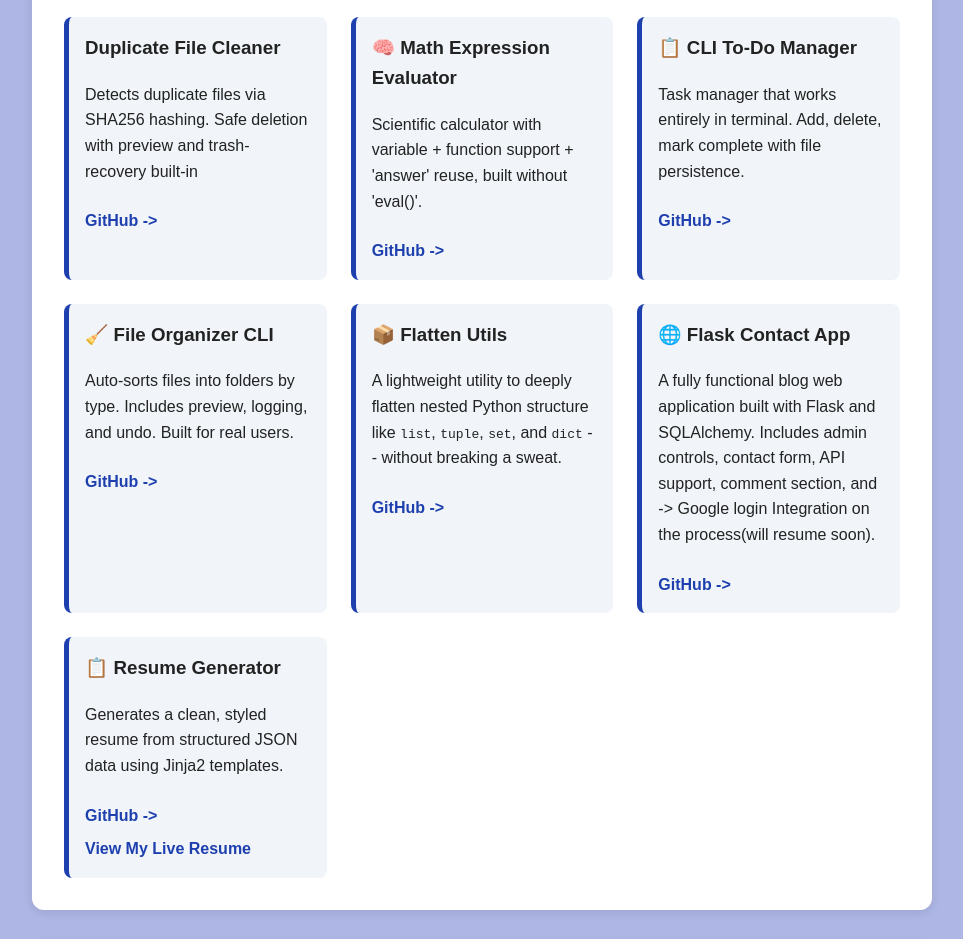
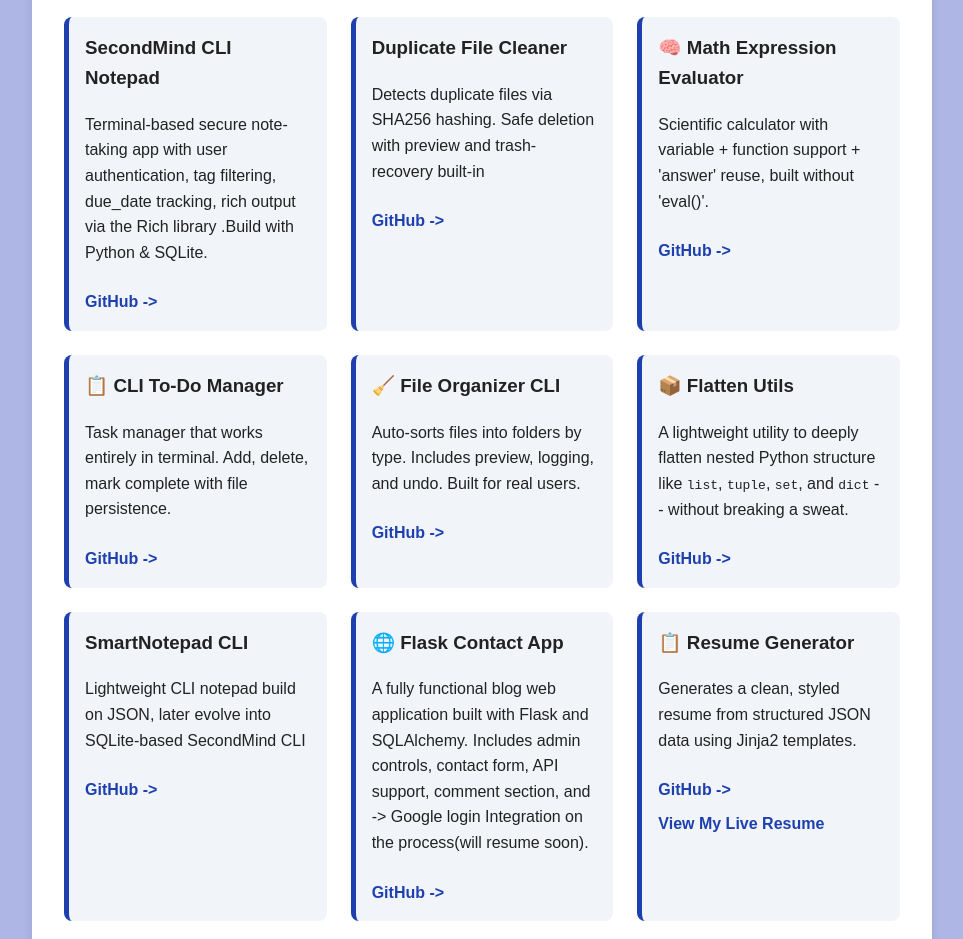
Before and after one commit to StarCoderSC/starcodersc.github.io, a plain HTML site: page index.html in a window 1280 px wide. Shown: the part 993-1932 px from the top of the page, without its empty margins (158-1121 px from the left). Drawn offline with nearby package versions, Linux system fonts and the light colour scheme.

Commit message:
Updated index

```diff
--- a/index.html
+++ b/index.html
@@ -51,15 +51,26 @@
     <h2>🧰 Featured Projects</h2>
     <div class="project-grid">
       <div class="project-card">
+        <h3>SecondMind CLI Notepad</h3>
+        <p>Terminal-based secure note-taking app with user authentication, tag filtering,
+          due_date tracking, rich output via the Rich library
+          .Build with Python & SQLite.
+        </p>
+        <a href="https://github.com/StarCoderSC/secondmind-cli" target="_blank">GitHub -></a>
+      </div>
+
+      <div class="project-card">
         <h3>Duplicate File Cleaner</h3>
         <p>Detects duplicate files via SHA256 hashing. Safe deletion with preview and trash-recovery built-in</p>
         <a href="https://github.com/StarCoderSC/duplicate-file-cleaner" target="_blank">GitHub -></a>
       </div>
+
       <div class="project-card">
         <h3>🧠 Math Expression Evaluator</h3>
         <p>Scientific calculator with variable + function support + 'answer' reuse, built without 'eval()'.</p>
         <a href="https://github.com/StarCoderSC/math-expression-evaluator" target="_blank">GitHub -></a>
       </div>
+
       <div class="project-card">
         <h3>📋 CLI To-Do Manager</h3>
         <p>Task manager that works entirely in terminal. Add, delete, mark complete with file persistence.</p>
@@ -77,7 +88,13 @@
         <p>A lightweight utility to deeply flatten nested Python structure like <code>list</code>, <code>tuple</code>, <code>set</code>, and <code>dict</code> -- without breaking a sweat.</p>
         <a href="https://github.com/StarCoderSC/flatten-utils" target="_blank">GitHub -></a>
       </div>
-
+      <div class="project-card">
+        <h3>SmartNotepad CLI</h3>
+        <p>Lightweight CLI notepad build on JSON, later evolve into SQLite-based
+          SecondMind CLI
+        </p>
+        <a href="https://github.com/StarCoderSC/smartnotepad-cli" target="_blank">GitHub -></a>
+      </div>
       <div class="project-card">
         <h3>🌐 Flask Contact App</h3>
         <p>A fully functional blog web application built with Flask and SQLAlchemy. Includes admin controls, contact form,
```
